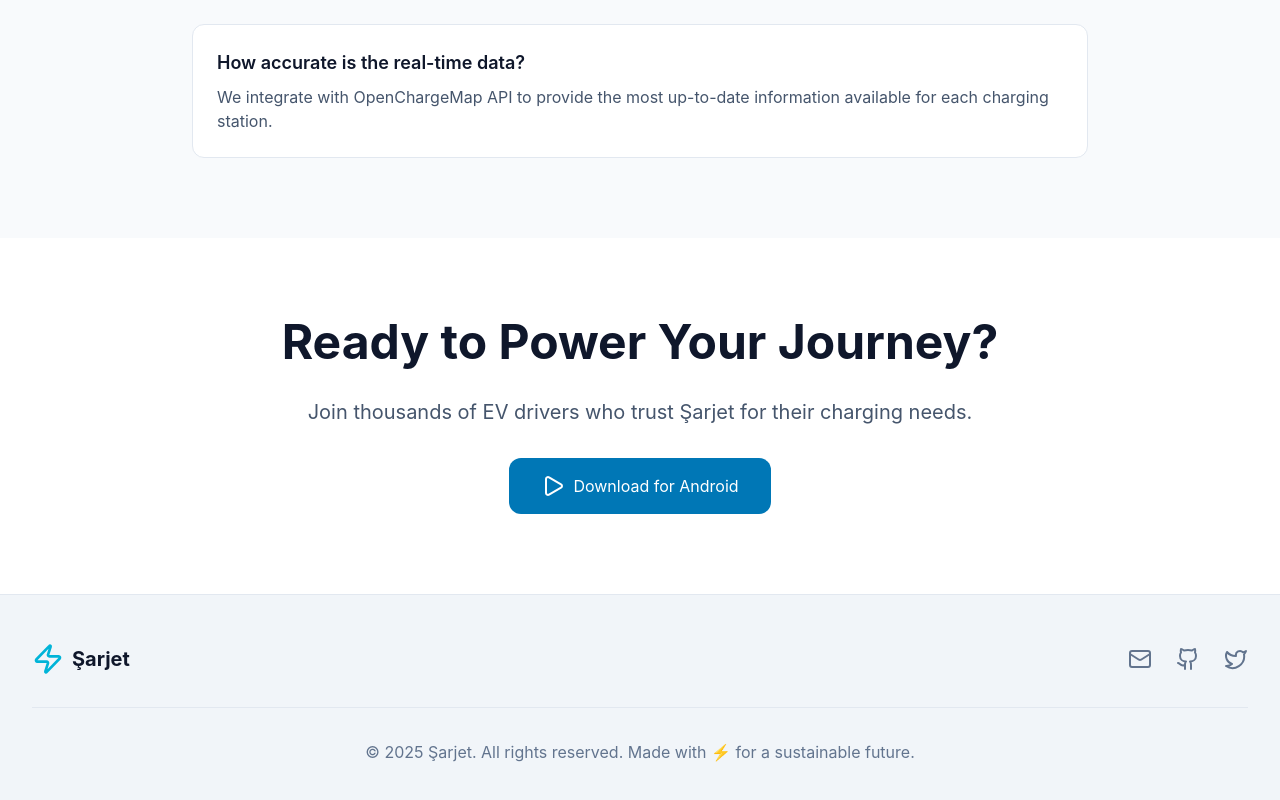
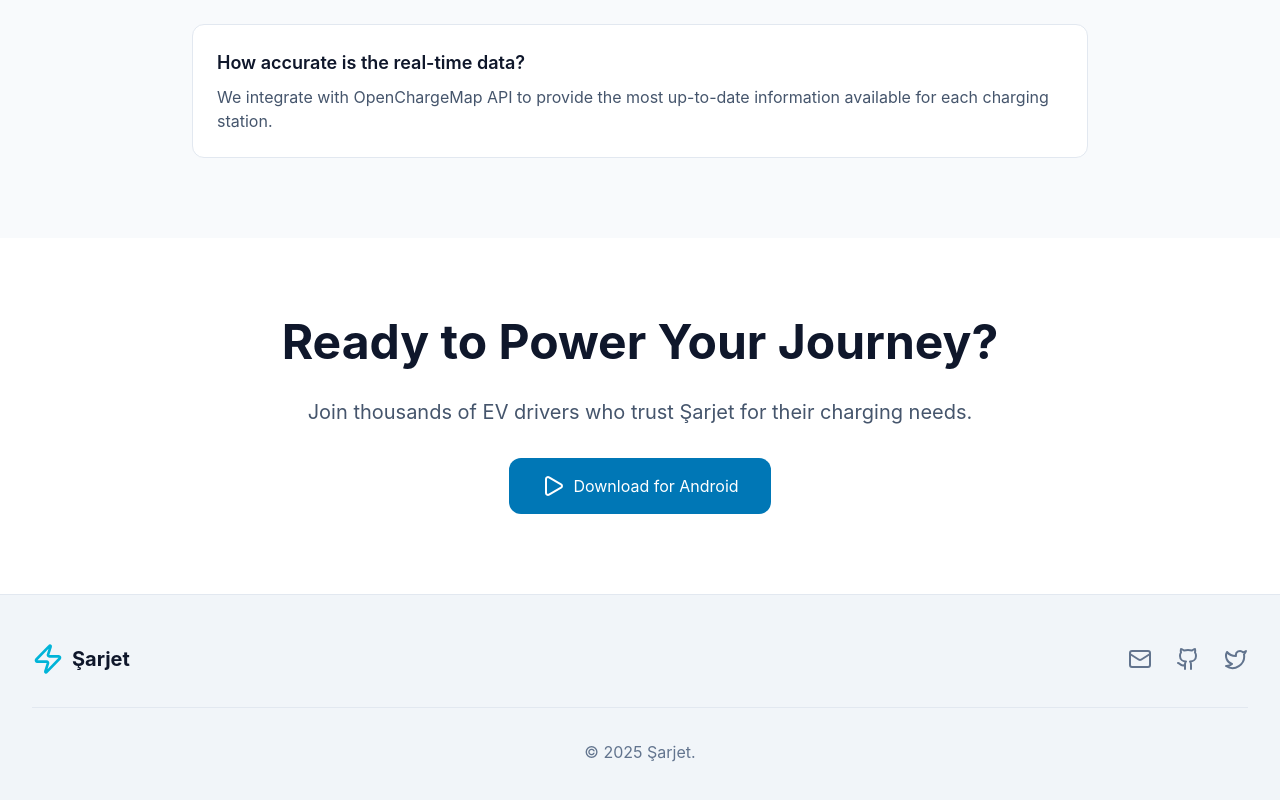
Before and after one commit to ysftsdln0/sarjet-web, a Next.js app: page / in a window 1280 px wide. Shown: the part 4221-5021 px from the top of the page. Built offline with nearby package versions, Linux system fonts and the light colour scheme.

Commit message:
small changes

```diff
--- a/src/app/page.tsx
+++ b/src/app/page.tsx
@@ -115,7 +115,7 @@
         downloadAndroid: 'Download for Android'
       },
       footer: {
-        copyright: '© 2025 Şarjet. All rights reserved. Made with ⚡ for a sustainable future.'
+        copyright: '© 2025 Şarjet.'
       }
     },
     TR: {
```
